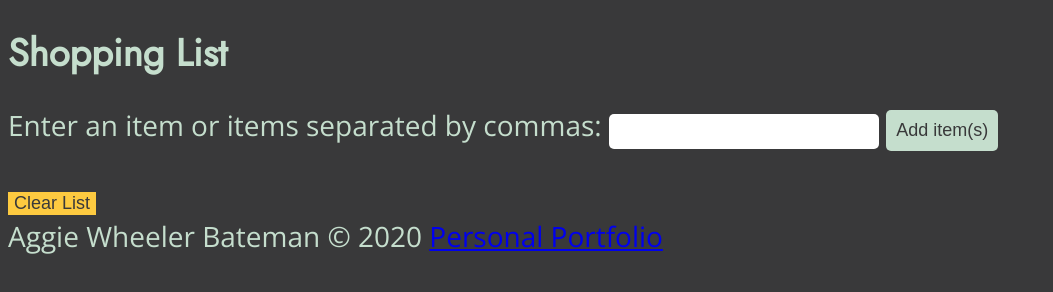
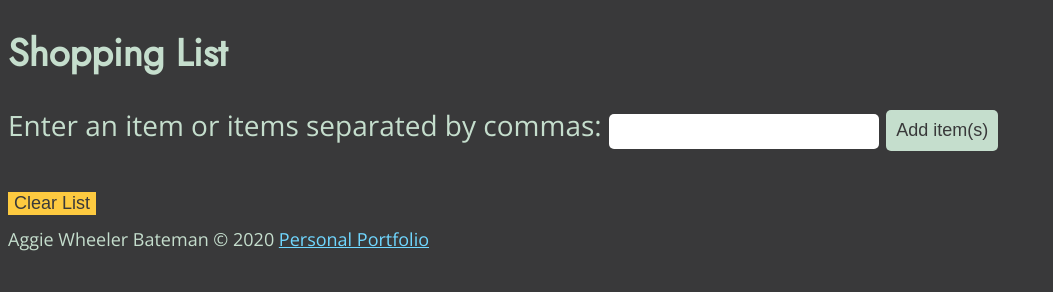
Before and after one commit to aggiewb/shopping-list, a plain HTML site: page index.html in a window 1280 px wide. Shown: the whole page, without its empty margins (0-1053 px from the left). Drawn offline with nearby package versions, Linux system fonts and the light colour scheme.

Commit message:
Add styling for footer and its child a tag element

```diff
--- a/css/style.css
+++ b/css/style.css
@@ -47,7 +47,20 @@ button {
     background-color: #FDCA40;
 }
 
-input[type=submit]:hover, button:hover {
+input[type=submit]:hover, button:hover{
     background-color: #FFFFFF;
     cursor: pointer;
 }
+
+footer {
+    margin-top: 10px;
+    font-size: 18px;
+}
+
+a {
+    color: #70D7FF;
+}
+
+a:hover {
+    color: #FFFFFF;
+}
```
